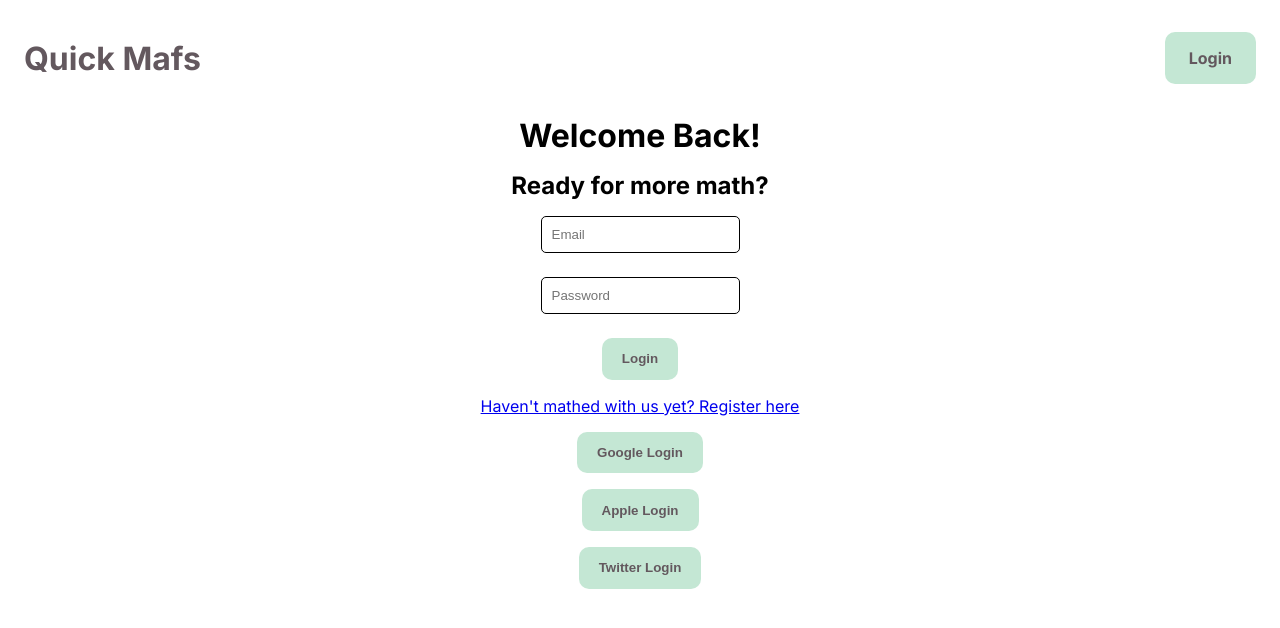
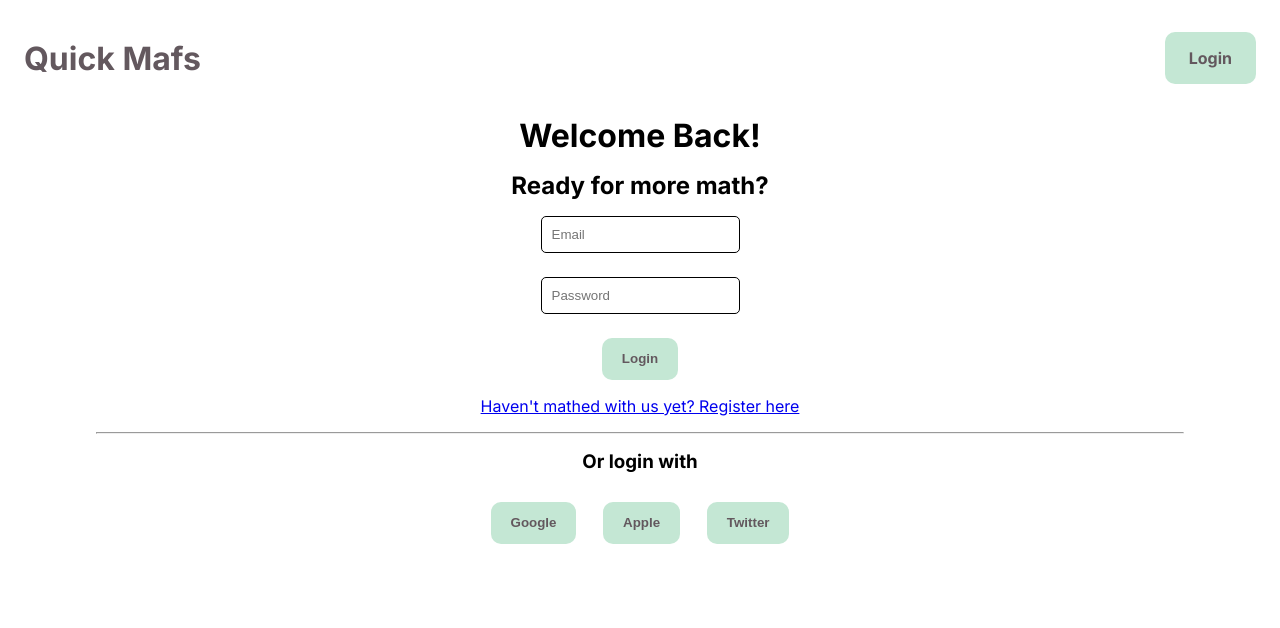
Before and after one commit to squach28/quick-mafs, a Next.js app: page /login in a window 1280 px wide. Shown: the top 628 px of the page. Built offline with nearby package versions, Linux system fonts and the light colour scheme.

Commit message:
separate email login from social login

```diff
--- a/src/app/(auth)/login/page.jsx
+++ b/src/app/(auth)/login/page.jsx
@@ -20,9 +20,14 @@ const Login = () => {
         </form>
         <Link href="/register">Haven&apos;t mathed with us yet? Register here</Link>
 
-        <button className={styles.loginButton}>Google Login</button>
-        <button className={styles.loginButton}>Apple Login</button>
-        <button className={styles.loginButton}>Twitter Login</button>
+            <hr className={styles.line}/>
+            <h3>Or login with</h3>
+
+        <div className={styles.socialLoginContainer}>
+            <button className={styles.socialLoginButton}>Google</button>
+            <button className={styles.socialLoginButton}>Apple</button>
+            <button className={styles.socialLoginButton}>Twitter</button>
+        </div>
 
     </div>
   )
--- a/src/app/(auth)/login/page.module.css
+++ b/src/app/(auth)/login/page.module.css
@@ -1,7 +1,6 @@
 .container {
     display: flex;
     flex-direction: column;
-    justify-content: center;
     align-items: center;
     gap: 1em;
 }
@@ -28,3 +27,26 @@
     border-radius: 10px;
     font-weight: bold;
 }
+
+
+.line {
+    color: black;
+    width: auto;
+    margin: 0 0.5em;
+    width: 85%;
+}
+
+.socialLoginContainer {
+    display: flex;
+    justify-content: space-around;
+}
+
+.socialLoginButton {
+    background-color: #C4E7D4;
+    color: #63585E;
+    padding: 1em 1.5em;
+    border: none;
+    border-radius: 10px;
+    font-weight: bold;
+    margin: 1em;
+}
```
